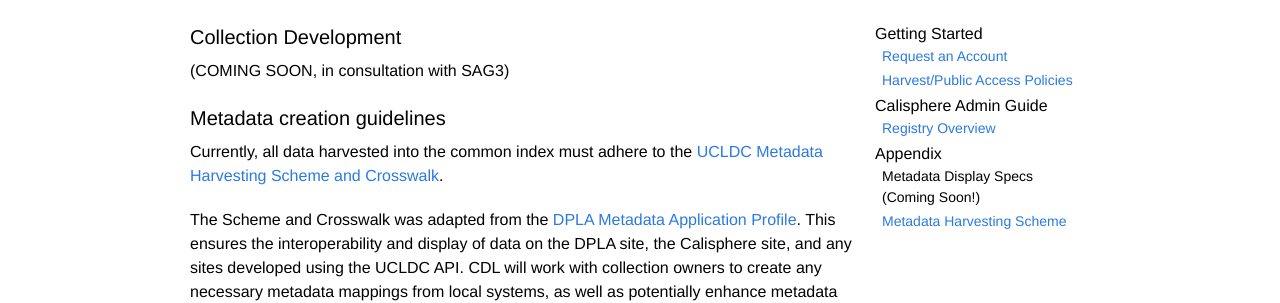
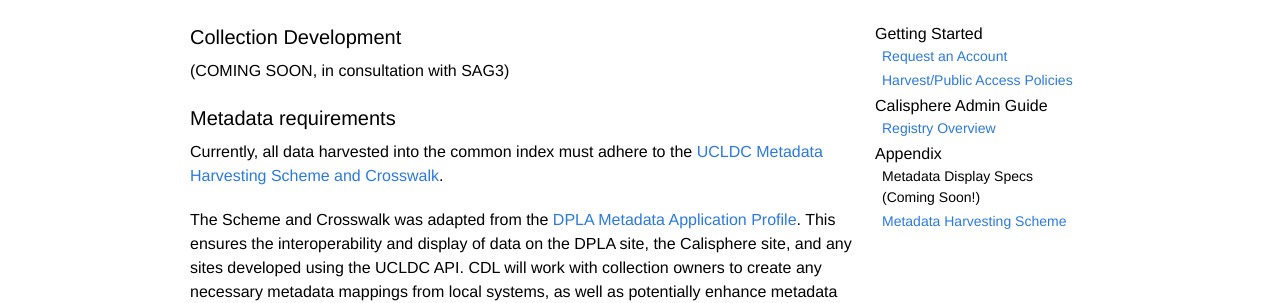
Before and after one commit to ucldc/ucldc-docs, a Jekyll site: the page built from docs/registry/access-policies.md, in a window 1280 px wide. Shown: the part 195-498 px from the top of the page. Built offline with Jekyll 4.4.1, drawn with Linux system fonts in a browser that asks for light colours; nearby versions of some CDN libraries.

Commit message:
Update access-policies.md

```diff
--- a/docs/registry/access-policies.md
+++ b/docs/registry/access-policies.md
@@ -8,7 +8,7 @@ breadcrumbs: Calisphere Admin Guide
 ##Collection Development
 (COMING SOON, in consultation with SAG3)
 
-##Metadata creation guidelines
+##Metadata requirements
 Currently, all data harvested into the common index must adhere to the [UCLDC Metadata Harvesting Scheme and Crosswalk](https://docs.google.com/spreadsheets/d/1u2RE9PD0N9GkLQTFNJy3HiH9N5IbKDG52HjJ6JomC9I/edit#gid=265758929).
 
 The Scheme and Crosswalk was adapted from the [DPLA Metadata Application Profile](http://dp.la/info/wp-content/uploads/2013/04/DPLA-MAP-V3.1-2.pdf). This ensures the interoperability and display of data on the DPLA site, the Calisphere site, and any sites developed using the UCLDC API. CDL will work with collection owners to create any necessary metadata mappings from local systems, as well as potentially enhance metadata by reconciling it with third-party sources.
```
